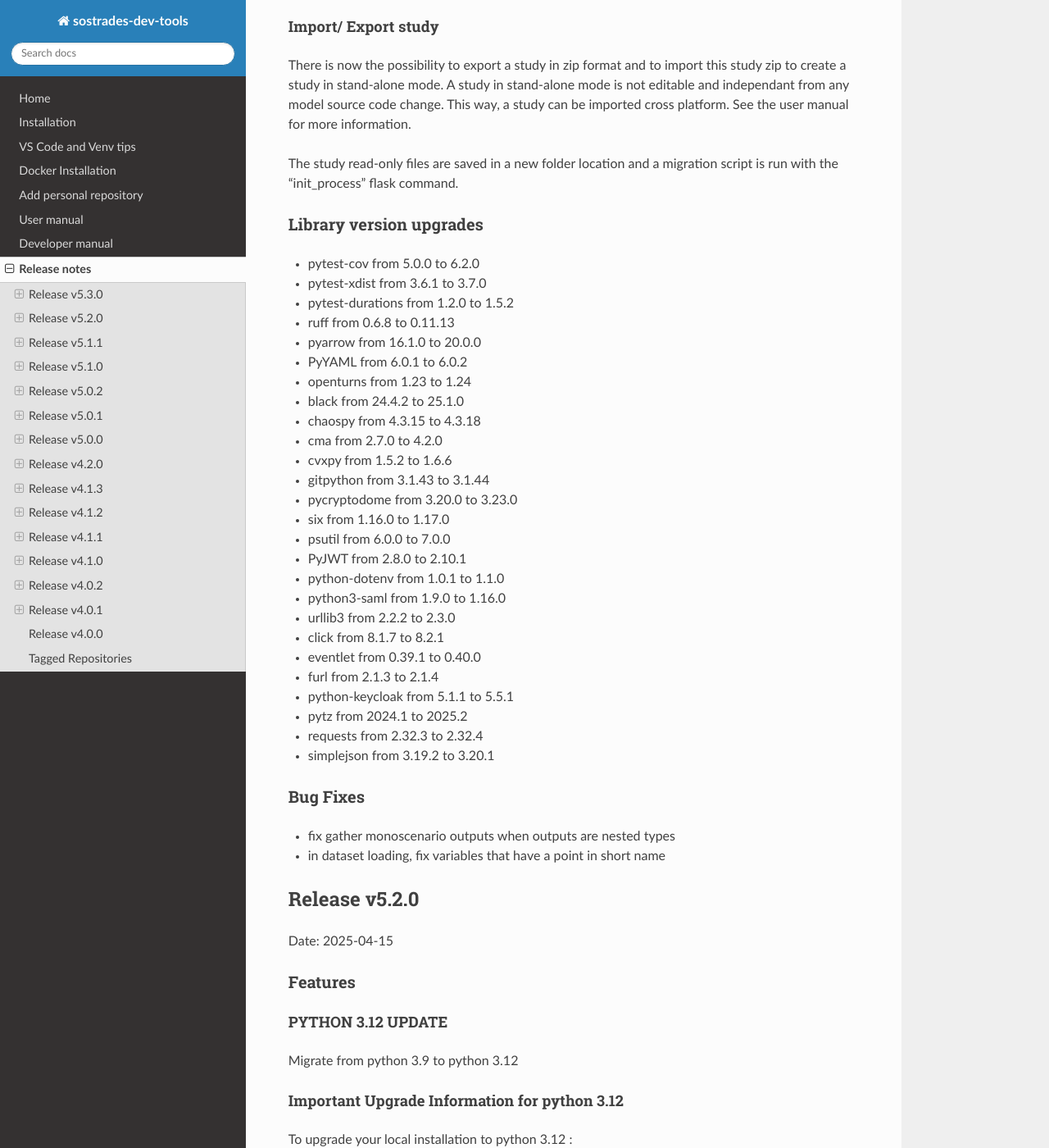
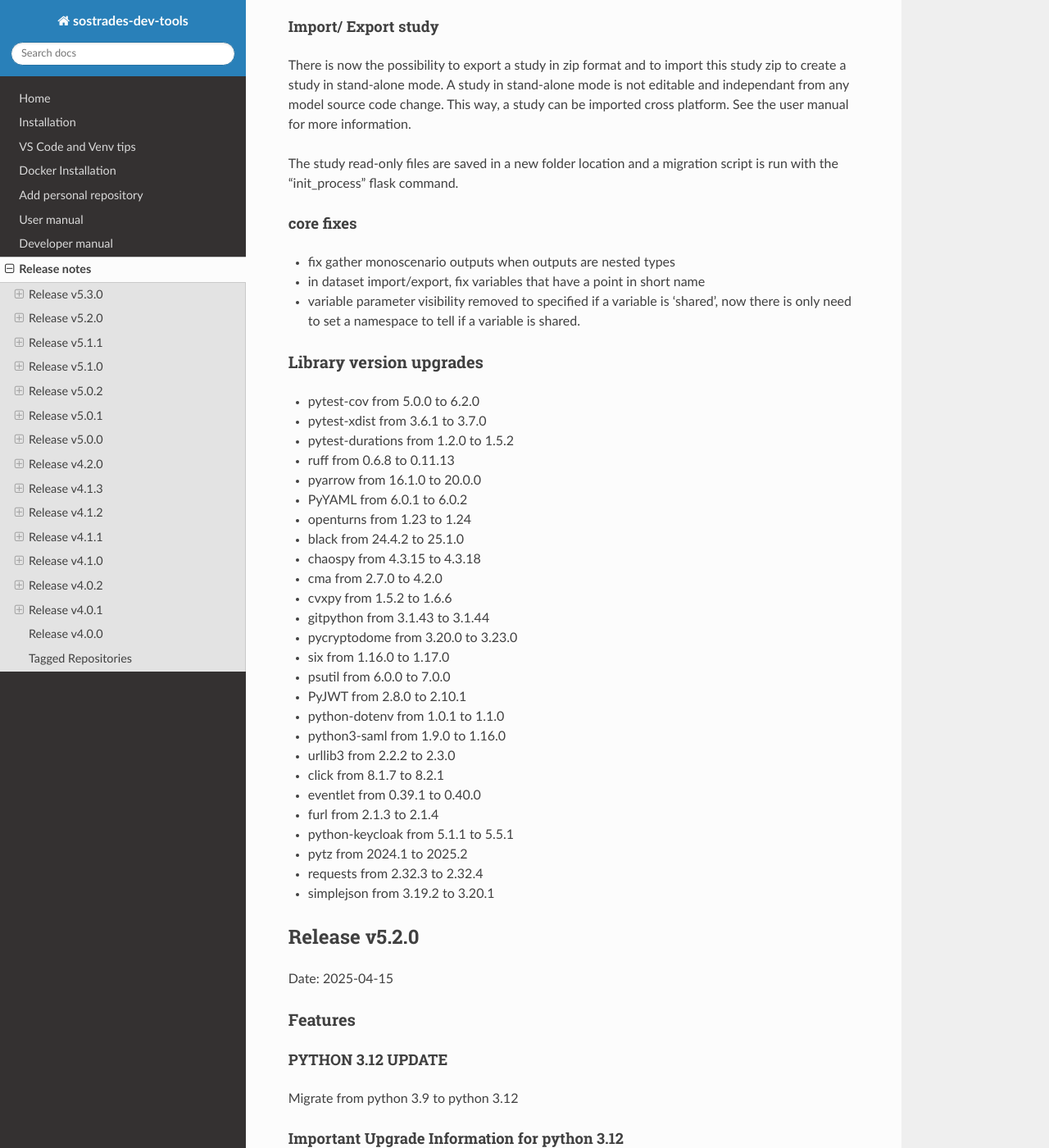
Before and after one commit to os-climate/sostrades-dev-tools, a Sphinx documentation site: the page built from docs/source/release-notes.md, in a window 1280 px wide and 1400 px high, scrolled down 462 px. Shown: the whole window at 82% size. Built offline with Sphinx 7.4.7 and the Read the Docs theme 3.1.0, drawn with Linux system fonts in a browser that asks for light colours.

```diff
--- a/docs/source/release-notes.md
+++ b/docs/source/release-notes.md
@@ -14,6 +14,11 @@
 See the user manual for more information.
 
 The study read-only files are saved in a new folder location and a migration script is run with the "init_process" flask command.
+
+#### core fixes
+- fix gather monoscenario outputs when outputs are nested types
+- in dataset import/export, fix variables that have a point in short name
+- variable parameter visibility removed to specified if a variable is 'shared', now there is only need to set a namespace to tell if a variable is shared.
 
 
 ### Library version upgrades
@@ -44,10 +49,6 @@
 - requests from 2.32.3 to 2.32.4
 - simplejson from 3.19.2 to 3.20.1
 
-
-### Bug Fixes
-- fix gather monoscenario outputs when outputs are nested types
-- in dataset loading, fix variables that have a point in short name
 
 ## Release v5.2.0
 Date: 2025-04-15
```
Also changed, not shown: docs/source/user_manual.md (+1 -1 lines).
